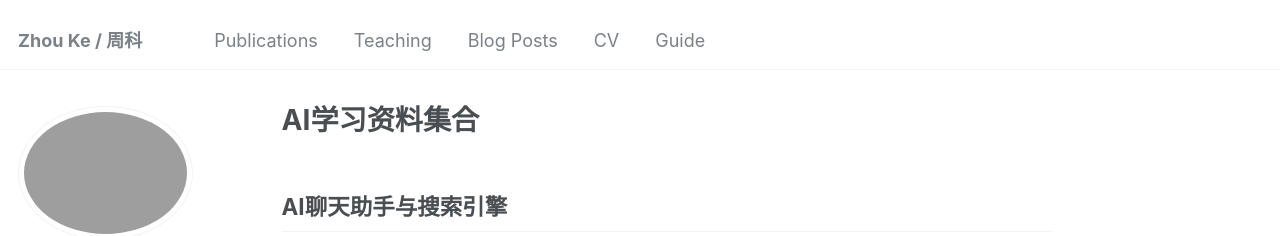
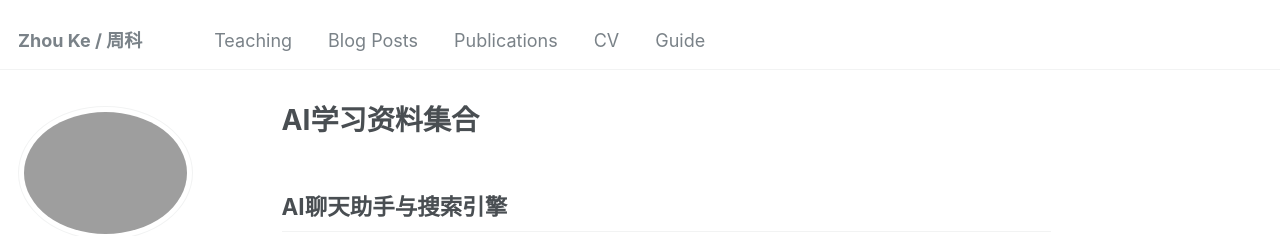
Before and after one commit to hustzhke/hustzhke.github.io, a Jekyll site: the page built from _pages/about.md, in a window 1280 px wide. Shown: the top 236 px of the page. Built offline with Jekyll 4.4.1, drawn with Linux system fonts in a browser that asks for light colours; some web fonts are replaced; part of the change alters nothing that is shown.

```diff
--- a/_data/navigation.yml
+++ b/_data/navigation.yml
@@ -5,8 +5,7 @@
 # prevent it from being included in the site.
 
 main:
-  - title: "Publications"
-    url: /publications/
+
 
 
 
@@ -19,6 +18,9 @@ main:
     url: /year-archive/
 
 
+  - title: "Publications"
+    url: /publications/
+
   - title: "CV"
     url: /cv/
 
```
